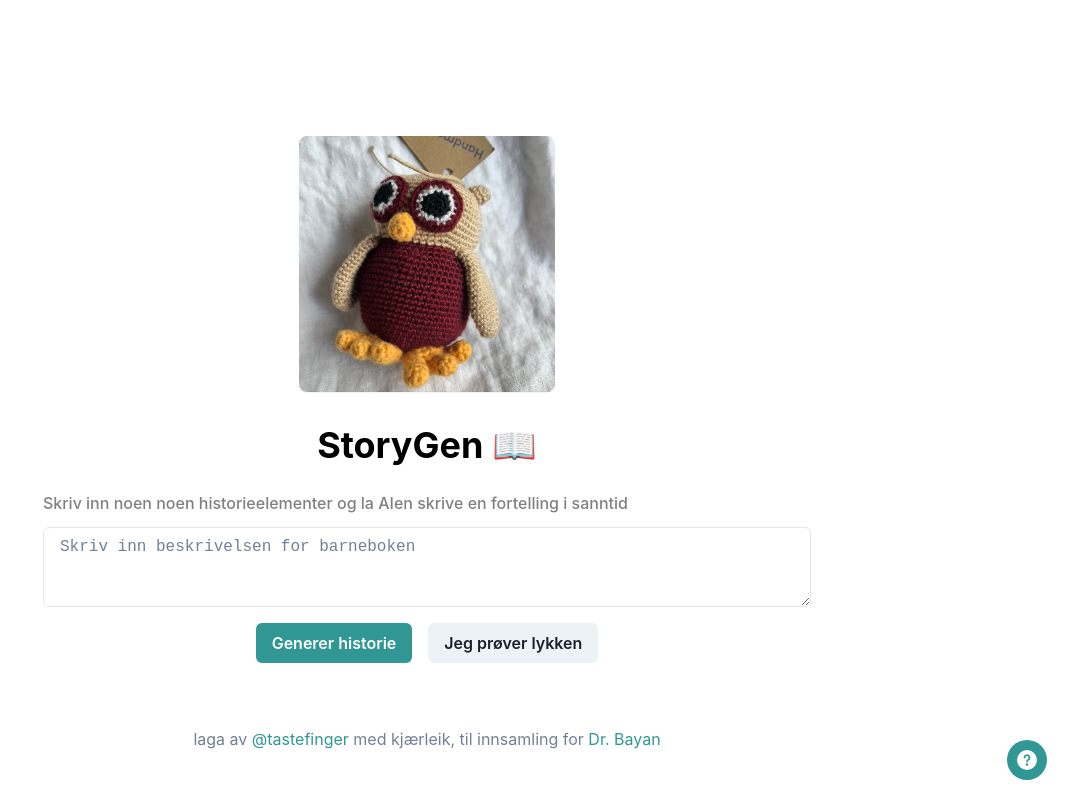
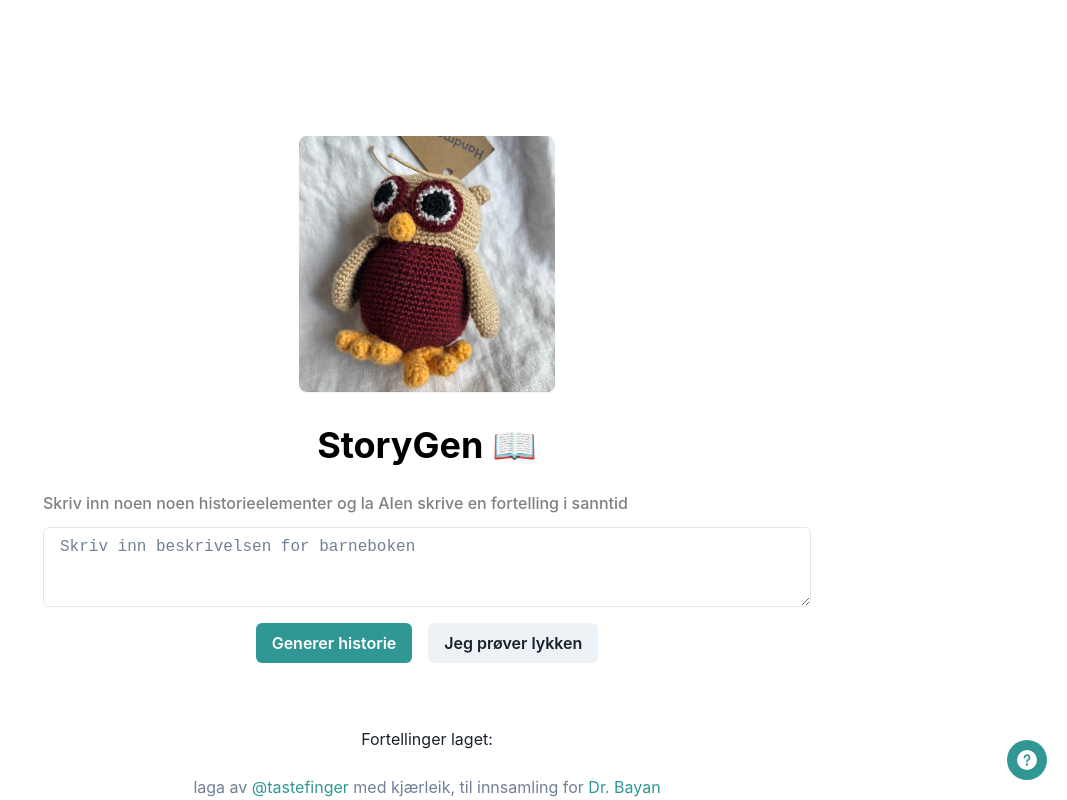
Before and after one commit to lukketsvane/storygen, a Next.js app: page / in a window 1280 px wide. Shown: the whole page, without its empty margins (213-1280 px from the left). Built offline with nearby package versions, Linux system fonts and the light colour scheme; no server answers; the database is empty.

Commit message:
Counter in norwegian

```diff
--- a/components/shared/Counter.tsx
+++ b/components/shared/Counter.tsx
@@ -15,7 +15,7 @@ const Counter = () => {
   }, []);
 
   return (
-    <div>Total Stories Generated: {count}</div>
+    <div>Fortellinger laget: {count}</div>
   );
 };
 
--- a/pages/index.tsx
+++ b/pages/index.tsx
@@ -4,6 +4,7 @@ import { NextSeo } from "next-seo";
 import DescriptionInput from "@/components/DescriptionInput";
 import StoryOutput from "@/components/StoryOutput";
 import { database } from '@/firebase';
+import Counter from "@/components/shared/Counter"; // Import Counter here
 
 export default function Home() {
   const [description, setDescription] = useState<string | null>("");
@@ -46,7 +47,7 @@ export default function Home() {
           database={database}
         />
         <StoryOutput description={description} story={story} loading={loading} />
-
+        <Counter />
         <Text color="gray.500" textAlign="center" pb='-12' mx='6' pt='-2'>
           laga av{" "}
           <Link href="https://www.spleis.no/project/324720" color="teal.500">
```
